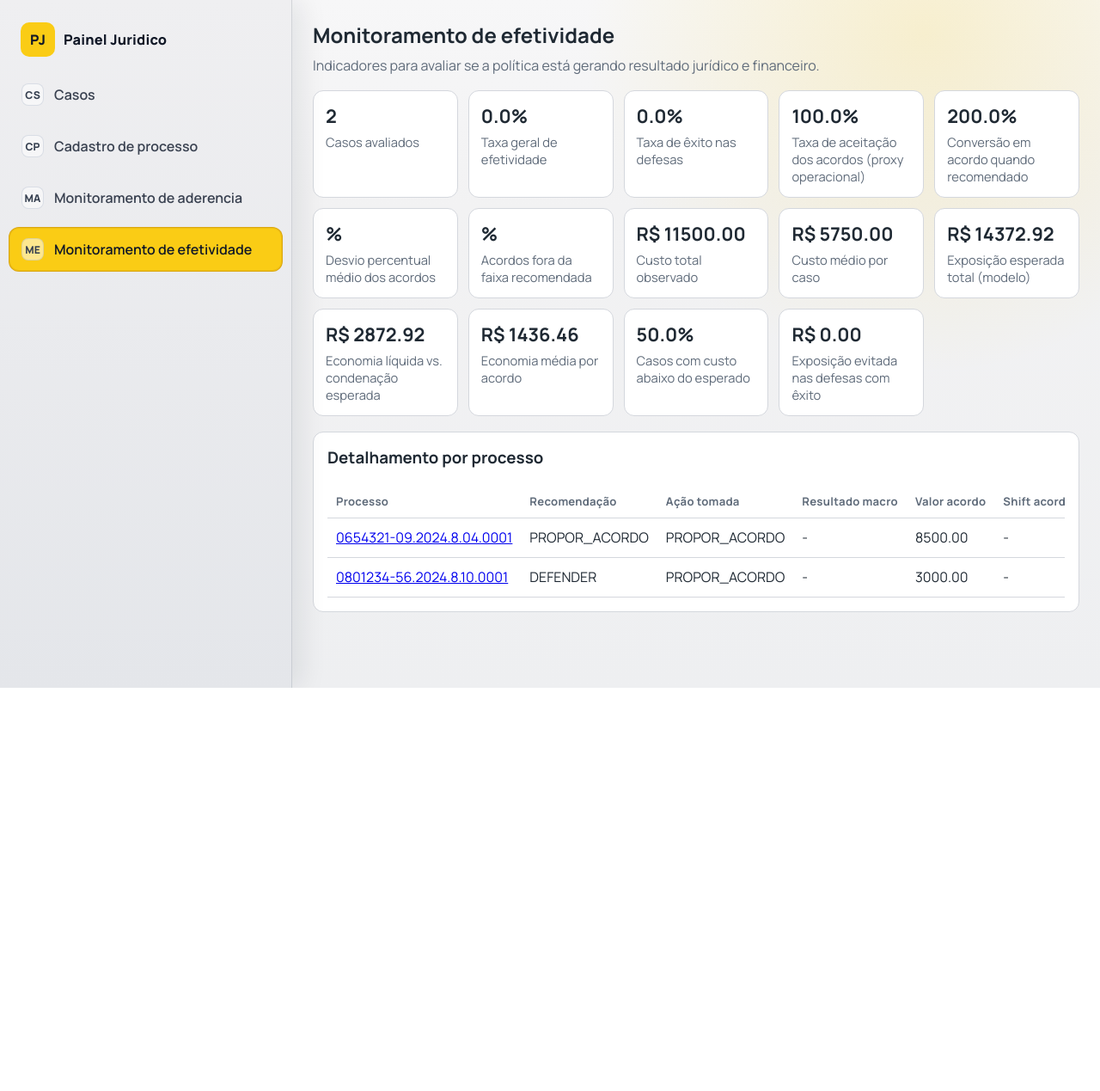
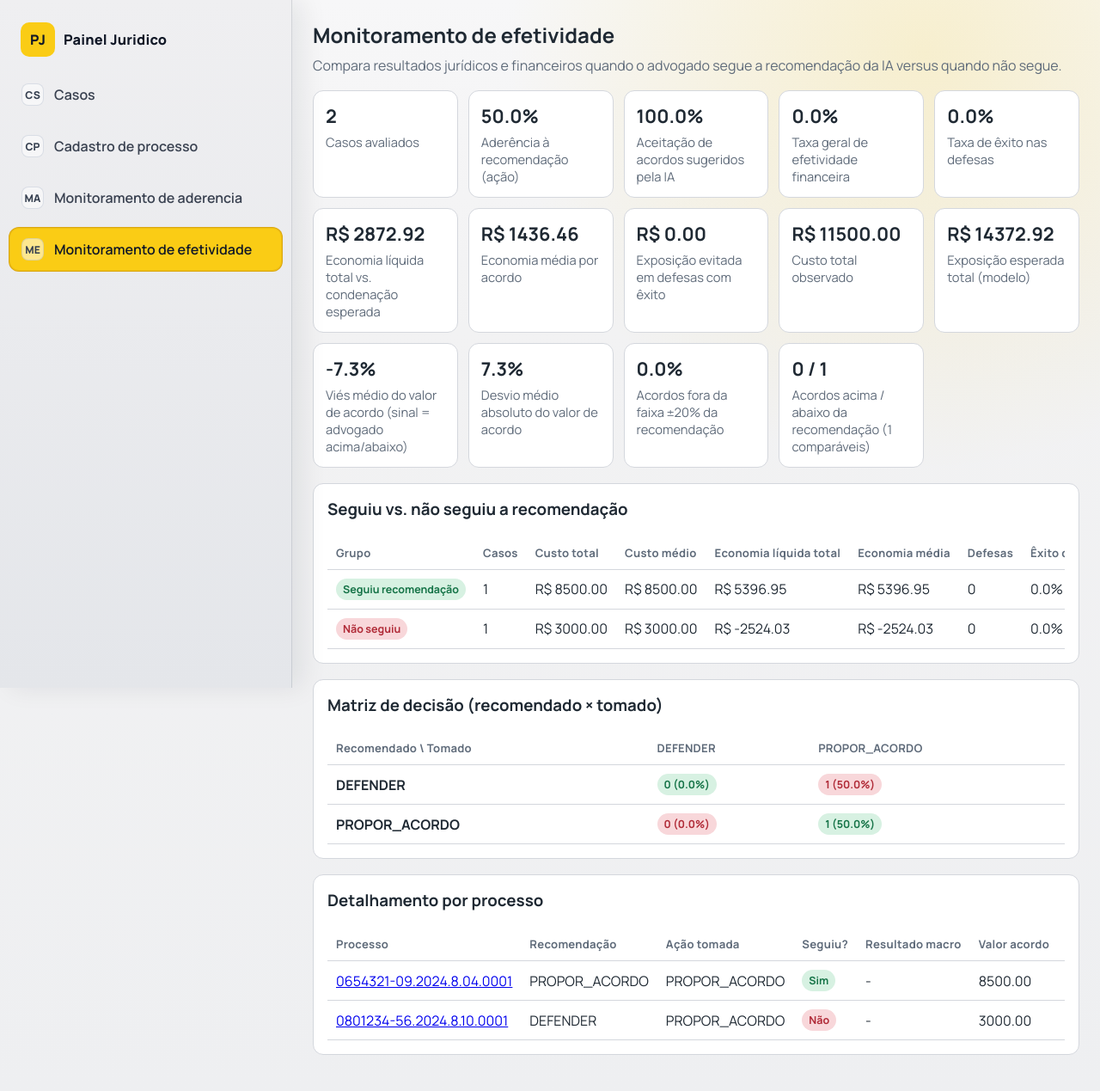
Before and after one commit to PhPires13/hackathon-ufmg-2026-grupo6, a Django app: page /monitoramento-efetividade/ in a window 1280 px wide. Shown: the whole page at 86% size. Before the commit the page ends 800 px from the top, so only its background shows below. Run offline with Django 5.2, Linux system fonts and the light colour scheme; data comes from the database, SQL or seed files in the repository; both versions use the stored data as it was after the commit.

Commit message:
web: update efetividade

```diff
--- a/src/estrangeirosplatform/legalapp/static/legalapp/css/monitoramento-efetividade.css
+++ b/src/estrangeirosplatform/legalapp/static/legalapp/css/monitoramento-efetividade.css
@@ -85,10 +85,51 @@ body {
     border: 1px solid var(--line);
     border-radius: 12px;
     padding: 16px;
+    margin-bottom: 18px;
 }
 
 .table-card h3 {
     margin-top: 0;
+}
+
+.charts-grid {
+    display: grid;
+    grid-template-columns: repeat(3, minmax(0, 1fr));
+    gap: 12px;
+    margin-bottom: 18px;
+}
+
+.chart-card {
+    background: var(--card);
+    border: 1px solid var(--line);
+    border-radius: 12px;
+    padding: 16px;
+    min-height: 300px;
+    display: flex;
+    flex-direction: column;
+}
+
+.chart-card h3 {
+    margin: 0 0 12px;
+    font-size: 1rem;
+}
+
+.chart-card canvas {
+    flex: 1;
+    min-height: 0;
+    max-height: 260px;
+}
+
+@media (max-width: 1024px) {
+    .charts-grid {
+        grid-template-columns: repeat(2, minmax(0, 1fr));
+    }
+}
+
+@media (max-width: 560px) {
+    .charts-grid {
+        grid-template-columns: 1fr;
+    }
 }
 
 .table-wrap {
--- a/src/estrangeirosplatform/legalapp/templates/legalapp/monitoramento-efetividade.html
+++ b/src/estrangeirosplatform/legalapp/templates/legalapp/monitoramento-efetividade.html
@@ -16,7 +16,7 @@
         <section class="hero">
             <div>
                 <h1>Monitoramento de efetividade</h1>
-                <p>Indicadores para avaliar se a política está gerando resultado jurídico e financeiro.</p>
+                <p>Compara resultados jurídicos e financeiros quando o advogado segue a recomendação da IA versus quando não segue.</p>
             </div>
         </section>
 
@@ -26,57 +26,133 @@
                 <p>Casos avaliados</p>
             </article>
             <article class="kpi-card">
+                <h2>{{ taxa_aderencia_pct|floatformat:1 }}%</h2>
+                <p>Aderência à recomendação (ação)</p>
+            </article>
+            <article class="kpi-card">
+                <h2>{{ taxa_aceitacao_acordos_sugeridos_pct|floatformat:1 }}%</h2>
+                <p>Aceitação de acordos sugeridos pela IA</p>
+            </article>
+            <article class="kpi-card">
                 <h2>{{ taxa_efetividade_pct|floatformat:1 }}%</h2>
-                <p>Taxa geral de efetividade</p>
+                <p>Taxa geral de efetividade financeira</p>
             </article>
             <article class="kpi-card">
                 <h2>{{ taxa_exito_defesa_pct|floatformat:1 }}%</h2>
                 <p>Taxa de êxito nas defesas</p>
             </article>
             <article class="kpi-card">
-                <h2>{{ taxa_aceitacao_acordos_pct|floatformat:1 }}%</h2>
-                <p>Taxa de aceitação dos acordos (proxy operacional)</p>
+                <h2>R$ {{ economia_liquida_total|floatformat:2 }}</h2>
+                <p>Economia líquida total vs. condenação esperada</p>
             </article>
             <article class="kpi-card">
-                <h2>{{ taxa_conversao_acordo_pct|floatformat:1 }}%</h2>
-                <p>Conversão em acordo quando recomendado</p>
+                <h2>R$ {{ economia_media_por_acordo|floatformat:2 }}</h2>
+                <p>Economia média por acordo</p>
             </article>
             <article class="kpi-card">
-                <h2>{{ desvio_percentual_medio_acordos|floatformat:1 }}%</h2>
-                <p>Desvio percentual médio dos acordos</p>
-            </article>
-            <article class="kpi-card">
-                <h2>{{ taxa_acordos_fora_faixa_pct|floatformat:1 }}%</h2>
-                <p>Acordos fora da faixa recomendada</p>
+                <h2>R$ {{ exposicao_evitada_defesas_exito|floatformat:2 }}</h2>
+                <p>Exposição evitada em defesas com êxito</p>
             </article>
             <article class="kpi-card">
                 <h2>R$ {{ custo_total_politica|floatformat:2 }}</h2>
                 <p>Custo total observado</p>
             </article>
             <article class="kpi-card">
-                <h2>R$ {{ custo_medio_caso|floatformat:2 }}</h2>
-                <p>Custo médio por caso</p>
-            </article>
-            <article class="kpi-card">
                 <h2>R$ {{ valor_esperado_total|floatformat:2 }}</h2>
                 <p>Exposição esperada total (modelo)</p>
             </article>
             <article class="kpi-card">
-                <h2>R$ {{ economia_liquida_total|floatformat:2 }}</h2>
-                <p>Economia líquida vs. condenação esperada</p>
+                <h2>{{ shift_medio_pct|floatformat:1 }}%</h2>
+                <p>Viés médio do valor de acordo (sinal = advogado acima/abaixo)</p>
             </article>
             <article class="kpi-card">
-                <h2>R$ {{ economia_media_por_acordo|floatformat:2 }}</h2>
-                <p>Economia média por acordo</p>
+                <h2>{{ shift_abs_medio_pct|floatformat:1 }}%</h2>
+                <p>Desvio médio absoluto do valor de acordo</p>
             </article>
             <article class="kpi-card">
-                <h2>{{ taxa_casos_custo_abaixo_esperado_pct|floatformat:1 }}%</h2>
-                <p>Casos com custo abaixo do esperado</p>
+                <h2>{{ taxa_acordos_fora_faixa_pct|floatformat:1 }}%</h2>
+                <p>Acordos fora da faixa ±20% da recomendação</p>
             </article>
             <article class="kpi-card">
-                <h2>R$ {{ exposicao_evitada_defesas_exito|floatformat:2 }}</h2>
-                <p>Exposição evitada nas defesas com êxito</p>
+                <h2>{{ shift_acima_recomendado }} / {{ shift_abaixo_recomendado }}</h2>
+                <p>Acordos acima / abaixo da recomendação ({{ shift_count }} comparáveis)</p>
             </article>
+        </section>
+
+        <section class="table-card">
+            <h3>Seguiu vs. não seguiu a recomendação</h3>
+            <div class="table-wrap">
+                <table>
+                    <thead>
+                        <tr>
+                            <th>Grupo</th>
+                            <th>Casos</th>
+                            <th>Custo total</th>
+                            <th>Custo médio</th>
+                            <th>Economia líquida total</th>
+                            <th>Economia média</th>
+                            <th>Defesas</th>
+                            <th>Êxito defesa</th>
+                            <th>Acordos</th>
+                        </tr>
+                    </thead>
+                    <tbody>
+                        <tr>
+                            <td><span class="badge ok">Seguiu recomendação</span></td>
+                            <td>{{ seguiu.count }}</td>
+                            <td>R$ {{ seguiu.custo_total|floatformat:2 }}</td>
+                            <td>R$ {{ seguiu_custo_medio|floatformat:2 }}</td>
+                            <td>R$ {{ seguiu.economia_total|floatformat:2 }}</td>
+                            <td>R$ {{ seguiu_economia_media|floatformat:2 }}</td>
+                            <td>{{ seguiu.defesas }}</td>
+                            <td>{{ seguiu_taxa_exito_defesa_pct|floatformat:1 }}%</td>
+                            <td>{{ seguiu.acordos }}</td>
+                        </tr>
+                        <tr>
+                            <td><span class="badge no">Não seguiu</span></td>
+                            <td>{{ nao_seguiu.count }}</td>
+                            <td>R$ {{ nao_seguiu.custo_total|floatformat:2 }}</td>
+                            <td>R$ {{ nao_seguiu_custo_medio|floatformat:2 }}</td>
+                            <td>R$ {{ nao_seguiu.economia_total|floatformat:2 }}</td>
+                            <td>R$ {{ nao_seguiu_economia_media|floatformat:2 }}</td>
+                            <td>{{ nao_seguiu.defesas }}</td>
+                            <td>{{ nao_seguiu_taxa_exito_defesa_pct|floatformat:1 }}%</td>
+                            <td>{{ nao_seguiu.acordos }}</td>
+                        </tr>
+                    </tbody>
+                </table>
+            </div>
+        </section>
+
+        <section class="table-card">
+            <h3>Matriz de decisão (recomendado × tomado)</h3>
+            <div class="table-wrap">
+                <table>
+                    <thead>
+                        <tr>
+                            <th>Recomendado \ Tomado</th>
+                            <th>DEFENDER</th>
+                            <th>PROPOR_ACORDO</th>
+                        </tr>
+                    </thead>
+                    <tbody>
+                        {% for linha in confusion_matrix %}
+                            <tr>
+                                <td><strong>{{ linha.recomendado }}</strong></td>
+                                {% for cell in linha.cells %}
+                                    <td>
+                                        {% if cell.match %}
+                                            <span class="badge ok">{{ cell.count }} ({{ cell.pct|floatformat:1 }}%)</span>
+                                        {% else %}
+                                            <span class="badge no">{{ cell.count }} ({{ cell.pct|floatformat:1 }}%)</span>
+                                        {% endif %}
+                                    </td>
+                                {% endfor %}
+                            </tr>
+                        {% endfor %}
+                    </tbody>
+                </table>
+            </div>
         </section>
 
         <section class="table-card">
@@ -88,6 +164,7 @@
                             <th>Processo</th>
                             <th>Recomendação</th>
                             <th>Ação tomada</th>
+                            <th>Seguiu?</th>
                             <th>Resultado macro</th>
                             <th>Valor acordo</th>
                             <th>Shift acordo (%)</th>
@@ -105,6 +182,13 @@
                                 <td><a href="{% url 'legalapp:case-detail' row.case_id %}">{{ row.numero_processo }}</a></td>
                                 <td>{{ row.acao_recomendada }}</td>
                                 <td>{{ row.acao_tomada }}</td>
+                                <td>
+                                    {% if row.seguiu_recomendacao %}
+                                        <span class="badge ok">Sim</span>
+                                    {% else %}
+                                        <span class="badge no">Não</span>
+                                    {% endif %}
+                                </td>
                                 <td>{{ row.resultado_macro|default:'-' }}</td>
                                 <td>{{ row.valor_acordo|default:'-' }}</td>
                                 <td>{% if row.shift_valor_pct is not None %}{{ row.shift_valor_pct|floatformat:2 }}%{% else %}-{% endif %}</td>
@@ -125,7 +209,7 @@
                             </tr>
                         {% empty %}
                             <tr>
-                                <td colspan="12" class="empty">Nenhum caso disponível para monitoramento.</td>
+                                <td colspan="13" class="empty">Nenhum caso disponível para monitoramento.</td>
                             </tr>
                         {% endfor %}
                     </tbody>
--- a/src/estrangeirosplatform/legalapp/views.py
+++ b/src/estrangeirosplatform/legalapp/views.py
@@ -272,6 +272,17 @@ def monitoramento_efetividade_page(request):
 		.filter(action__isnull=False, recommendation__isnull=False)
 	)
 
+	def _empty_group():
+		return {
+			'count': 0,
+			'custo_total': 0.0,
+			'economia_total': 0.0,
+			'valor_esperado_total': 0.0,
+			'defesas': 0,
+			'defesas_exito': 0,
+			'acordos': 0,
+		}
+
 	total = cases.count()
 	if total == 0:
 		context = {
@@ -280,6 +291,8 @@ def monitoramento_efetividade_page(request):
 			'taxa_exito_defesa_pct': 0.0,
 			'taxa_aceitacao_acordos_pct': 0.0,
 			'taxa_conversao_acordo_pct': 0.0,
+			'taxa_aderencia_pct': 0.0,
+			'taxa_aceitacao_acordos_sugeridos_pct': 0.0,
 			'custo_total_politica': 0.0,
 			'custo_medio_caso': 0.0,
 			'valor_esperado_total': 0.0,
@@ -287,6 +300,21 @@ def monitoramento_efetividade_page(request):
 			'economia_media_por_acordo': 0.0,
 			'taxa_casos_custo_abaixo_esperado_pct': 0.0,
 			'exposicao_evitada_defesas_exito': 0.0,
+			'shift_medio_pct': 0.0,
+			'shift_abs_medio_pct': 0.0,
+			'taxa_acordos_fora_faixa_pct': 0.0,
+			'shift_count': 0,
+			'shift_acima_recomendado': 0,
+			'shift_abaixo_recomendado': 0,
+			'seguiu': _empty_group(),
+			'nao_seguiu': _empty_group(),
+			'seguiu_economia_media': 0.0,
+			'nao_seguiu_economia_media': 0.0,
+			'seguiu_custo_medio': 0.0,
+			'nao_seguiu_custo_medio': 0.0,
+			'seguiu_taxa_exito_defesa_pct': 0.0,
+			'nao_seguiu_taxa_exito_defesa_pct': 0.0,
+			'confusion_matrix': [],
 			'rows': [],
 			'active_nav': 'monitoramento-efetividade',
 		}
@@ -305,6 +333,28 @@ def monitoramento_efetividade_page(request):
 	qtd_acordos_comparaveis = 0
 	qtd_casos_abaixo_esperado = 0
 	exposicao_evitada_defesas_exito = 0.0
+
+	# Grupos: seguiu vs nao seguiu a recomendacao
+	grupos = {'seguiu': _empty_group(), 'nao_seguiu': _empty_group()}
+
+	# Matriz de confusao recomendado x tomado
+	acoes = ('DEFENDER', 'PROPOR_ACORDO')
+	confusion_counts = {(r, t): 0 for r in acoes for t in acoes}
+
+	# Aceitacao de acordos sugeridos pela IA
+	acordos_sugeridos = 0
+	acordos_aceitos_quando_sugerido = 0
+	aderentes_acao = 0
+
+	# Shift do valor de acordo (%) - apenas quando IA e advogado optaram por acordo
+	shift_sum = 0.0
+	shift_abs_sum = 0.0
+	shift_count = 0
+	shift_acima = 0
+	shift_abaixo = 0
+	shift_fora_faixa = 0
+
+	# Economia acumulada por grupo de aderencia (para grafico)
 	rows = []
 
 	for case in cases:
@@ -313,6 +363,19 @@ def monitoramento_efetividade_page(request):
 
 		if recommendation.sugestao_acao == 'PROPOR_ACORDO':
 			total_recomendado_acordo += 1
+			acordos_sugeridos += 1
+			if action.acao == 'PROPOR_ACORDO':
+				acordos_aceitos_quando_sugerido += 1
+
+		seguiu = bool(action.same_action_taken)
+		if seguiu:
+			aderentes_acao += 1
+		grp_key = 'seguiu' if seguiu else 'nao_seguiu'
+		grupos[grp_key]['count'] += 1
+
+		key = (recommendation.sugestao_acao, action.acao)
+		if key in confusion_counts:
+			confusion_counts[key] += 1
 
 		custo = 0.0
 		valor_esperado = float(recommendation.valor_esperado_condenacao or 0)
@@ -324,14 +387,20 @@ def monitoramento_efetividade_page(request):
 		if action.acao == 'DEFENDER':
 			if action.resultado_macro:
 				defesas_concluidas += 1
+				grupos[grp_key]['defesas'] += 1
 				efetivo_defesa = action.resultado_macro == 'EXITO'
 				efetivo = efetivo_defesa
 				if efetivo:
 					defesas_exito += 1
+					grupos[grp_key]['defesas_exito'] += 1
 				criterio = 'Defesa com exito no resultado macro'
 
 			if action.valor_condenacao is not None:
 				custo = float(action.valor_condenacao)
+				tem_custo_observado = True
+			elif action.resultado_macro == 'EXITO':
+				# Defesa vencida sem condenacao: custo 0 contabilizado
+				custo = 0.0
 				tem_custo_observado = True
 
 			if efetivo:
@@ -339,6 +408,7 @@ def monitoramento_efetividade_page(request):
 
 		elif action.acao == 'PROPOR_ACORDO':
 			total_acao_acordo += 1
+			grupos[grp_key]['acordos'] += 1
 			if action.valor_acordo is not None:
 				custo = float(action.valor_acordo)
 				tem_custo_observado = True
@@ -362,19 +432,38 @@ def monitoramento_efetividade_page(request):
 			total_valor_esperado += valor_esperado
 			economia_liquida = valor_esperado - custo
 			economia_liquida_total += economia_liquida
+			grupos[grp_key]['valor_esperado_total'] += valor_esperado
+			grupos[grp_key]['economia_total'] += economia_liquida
 			qtd_acordos_comparaveis += 1 if action.acao == 'PROPOR_ACORDO' else 0
 			if custo <= valor_esperado:
 				qtd_casos_abaixo_esperado += 1
 
 		total_custo += custo
+		grupos[grp_key]['custo_total'] += custo
+
+		shift_valor_pct = (
+			float(action.shift_valor_acordo) if action.shift_valor_acordo is not None else None
+		)
+		if shift_valor_pct is not None:
+			shift_sum += shift_valor_pct
+			shift_abs_sum += abs(shift_valor_pct)
+			shift_count += 1
+			if shift_valor_pct > 0:
+				shift_acima += 1
+			elif shift_valor_pct < 0:
+				shift_abaixo += 1
+			if abs(shift_valor_pct) > 20:
+				shift_fora_faixa += 1
 
 		rows.append({
 			'case_id': case.id,
 			'numero_processo': case.numero_processo,
 			'acao_recomendada': recommendation.sugestao_acao,
 			'acao_tomada': action.acao,
+			'seguiu_recomendacao': seguiu,
 			'resultado_macro': action.resultado_macro,
 			'valor_acordo': action.valor_acordo,
+			'shift_valor_pct': shift_valor_pct,
 			'valor_condenacao': action.valor_condenacao,
 			'valor_esperado_condenacao': recommendation.valor_esperado_condenacao,
 			'economia_liquida': economia_liquida,
@@ -383,19 +472,72 @@ def monitoramento_efetividade_page(request):
 			'criterio': criterio,
 		})
 
+	def _safe_div(a, b):
+		return (a / b) if b else 0.0
+
+	seguiu_count = grupos['seguiu']['count']
+	nao_seguiu_count = grupos['nao_seguiu']['count']
+
+	seguiu_economia_media = _safe_div(grupos['seguiu']['economia_total'], seguiu_count)
+	nao_seguiu_economia_media = _safe_div(grupos['nao_seguiu']['economia_total'], nao_seguiu_count)
+	seguiu_custo_medio = _safe_div(grupos['seguiu']['custo_total'], seguiu_count)
+	nao_seguiu_custo_medio = _safe_div(grupos['nao_seguiu']['custo_total'], nao_seguiu_count)
+
+	seguiu_taxa_exito_defesa_pct = _safe_div(
+		grupos['seguiu']['defesas_exito'], grupos['seguiu']['defesas']
+	) * 100
+	nao_seguiu_taxa_exito_defesa_pct = _safe_div(
+		grupos['nao_seguiu']['defesas_exito'], grupos['nao_seguiu']['defesas']
+	) * 100
+
+	# Matriz de confusao formatada para template
+	confusion_matrix = []
+	for r in acoes:
+		linha = {'recomendado': r, 'cells': []}
+		for t in acoes:
+			qtd = confusion_counts[(r, t)]
+			linha['cells'].append({
+				'tomada': t,
+				'count': qtd,
+				'pct': (qtd / total) * 100 if total else 0.0,
+				'match': r == t,
+			})
+		confusion_matrix.append(linha)
+
+	shift_medio_pct = _safe_div(shift_sum, shift_count)
+	shift_abs_medio_pct = _safe_div(shift_abs_sum, shift_count)
+	taxa_acordos_fora_faixa_pct = _safe_div(shift_fora_faixa, shift_count) * 100
+
 	context = {
 		'total': total,
-		'taxa_efetividade_pct': ((qtd_efetivos / qtd_avaliados) * 100) if qtd_avaliados else 0.0,
-		'taxa_exito_defesa_pct': ((defesas_exito / defesas_concluidas) * 100) if defesas_concluidas else 0.0,
-		'taxa_aceitacao_acordos_pct': ((total_acordos_aceitos / total_acao_acordo) * 100) if total_acao_acordo else 0.0,
-		'taxa_conversao_acordo_pct': ((total_acao_acordo / total_recomendado_acordo) * 100) if total_recomendado_acordo else 0.0,
+		'taxa_efetividade_pct': _safe_div(qtd_efetivos, qtd_avaliados) * 100,
+		'taxa_exito_defesa_pct': _safe_div(defesas_exito, defesas_concluidas) * 100,
+		'taxa_aceitacao_acordos_pct': _safe_div(total_acordos_aceitos, total_acao_acordo) * 100,
+		'taxa_conversao_acordo_pct': _safe_div(total_acao_acordo, total_recomendado_acordo) * 100,
+		'taxa_aderencia_pct': _safe_div(aderentes_acao, total) * 100,
+		'taxa_aceitacao_acordos_sugeridos_pct': _safe_div(acordos_aceitos_quando_sugerido, acordos_sugeridos) * 100,
 		'custo_total_politica': total_custo,
-		'custo_medio_caso': (total_custo / total) if total else 0.0,
+		'custo_medio_caso': _safe_div(total_custo, total),
 		'valor_esperado_total': total_valor_esperado,
 		'economia_liquida_total': economia_liquida_total,
-		'economia_media_por_acordo': (economia_liquida_total / qtd_acordos_comparaveis) if qtd_acordos_comparaveis else 0.0,
-		'taxa_casos_custo_abaixo_esperado_pct': ((qtd_casos_abaixo_esperado / total) * 100) if total else 0.0,
+		'economia_media_por_acordo': _safe_div(economia_liquida_total, qtd_acordos_comparaveis),
+		'taxa_casos_custo_abaixo_esperado_pct': _safe_div(qtd_casos_abaixo_esperado, total) * 100,
 		'exposicao_evitada_defesas_exito': exposicao_evitada_defesas_exito,
+		'shift_medio_pct': shift_medio_pct,
+		'shift_abs_medio_pct': shift_abs_medio_pct,
+		'taxa_acordos_fora_faixa_pct': taxa_acordos_fora_faixa_pct,
+		'shift_count': shift_count,
+		'shift_acima_recomendado': shift_acima,
+		'shift_abaixo_recomendado': shift_abaixo,
+		'seguiu': grupos['seguiu'],
+		'nao_seguiu': grupos['nao_seguiu'],
+		'seguiu_economia_media': seguiu_economia_media,
+		'nao_seguiu_economia_media': nao_seguiu_economia_media,
+		'seguiu_custo_medio': seguiu_custo_medio,
+		'nao_seguiu_custo_medio': nao_seguiu_custo_medio,
+		'seguiu_taxa_exito_defesa_pct': seguiu_taxa_exito_defesa_pct,
+		'nao_seguiu_taxa_exito_defesa_pct': nao_seguiu_taxa_exito_defesa_pct,
+		'confusion_matrix': confusion_matrix,
 		'rows': rows,
 		'active_nav': 'monitoramento-efetividade',
 	}
```
Also changed, not shown: src/estrangeirosplatform/db.sqlite3.
